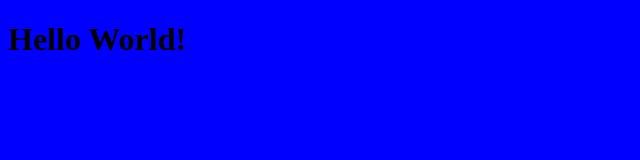
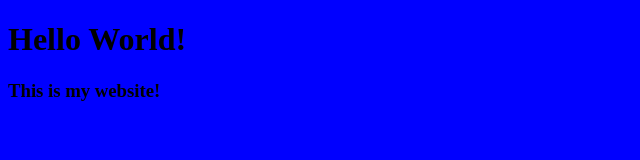
Before and after one commit to emilyconley/emilyconley.github.io, a plain HTML site: page index.html in a window 1280 px wide. Shown: the whole page, without its empty margins (0-640 px from the left). Drawn offline with Linux system fonts and the light colour scheme.

Commit message:
Update index.html

```diff
--- a/index.html
+++ b/index.html
@@ -8,6 +8,7 @@
 <body>
 
 <h1>Hello World!</h1>
+<h3>This is my website!</h3>
 
 </body>
 
```
